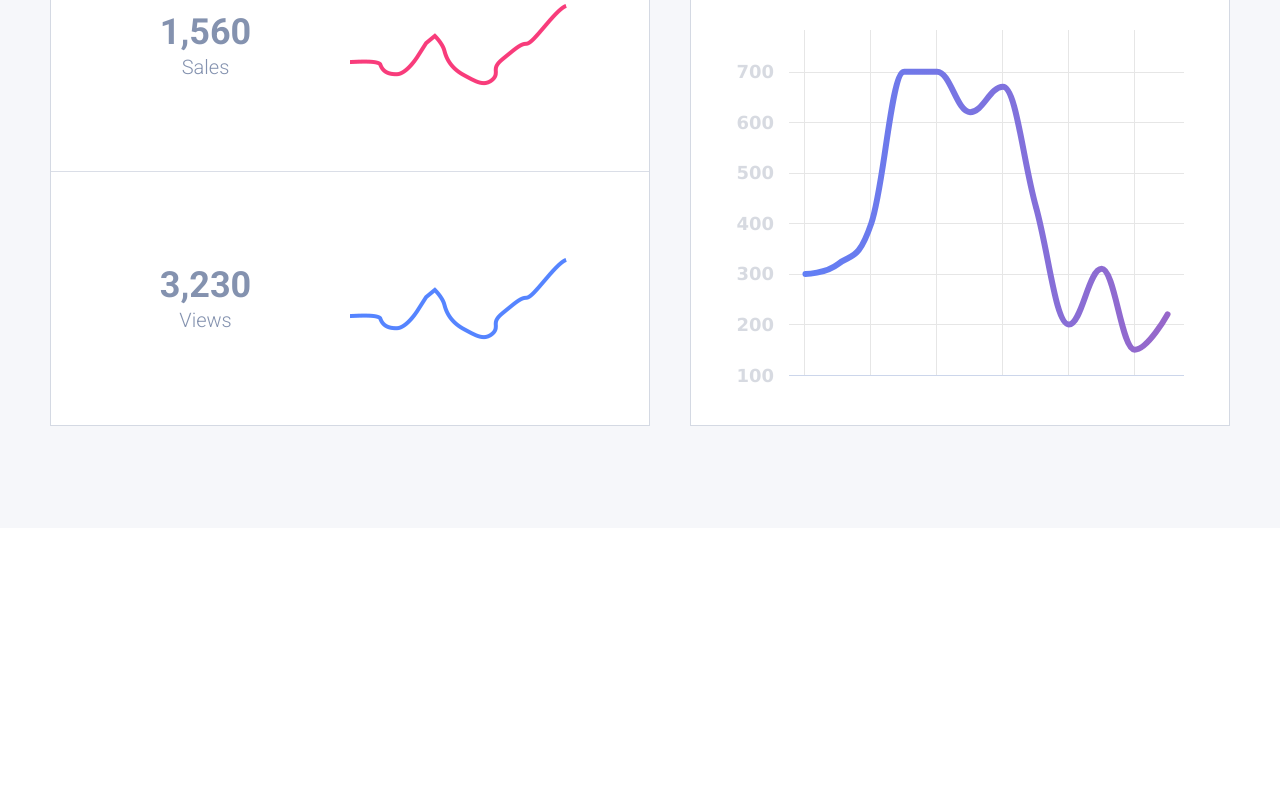
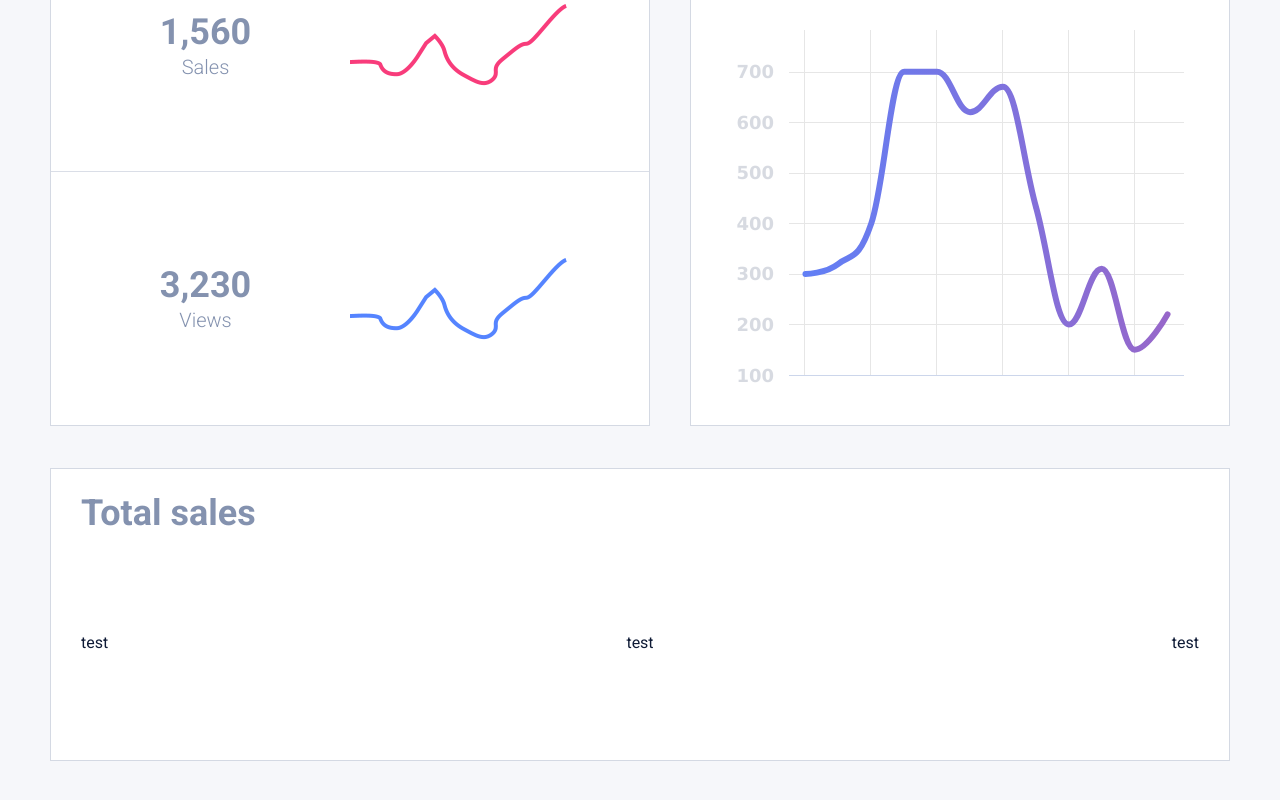
Before and after one commit to AlexKobiliansky/mercury, a React (Create React App) app: page /statistics in a window 1280 px wide. Shown: the part 354-1154 px from the top of the page. Before the commit the page ends 882 px from the top, so only its background shows below. Built offline with nearby package versions, Linux system fonts and the light colour scheme; sample sign-in values are in the browser's storage; what javascript-time-ago would draw is missing.

Commit message:
create block with circles (blank for now) on Statistics page

```diff
--- a/src/components/Home/Home.module.sass
+++ b/src/components/Home/Home.module.sass
@@ -35,6 +35,8 @@
   padding: 20px 30px
   border-bottom: 1px solid #d4d9e3
   height: 87px
+  &.noBorderHeader
+    border: none
 
 .marginHeader
   margin-bottom: 25px
--- /dev/null
+++ b/src/components/Statistics/Circle/Circle.jsx
@@ -0,0 +1,13 @@
+import React from 'react';
+//styles
+import s from './Circle.module.sass'
+
+function Circle(props) {
+    return (
+        <div className={s.circle}>
+            test
+        </div>
+    );
+}
+
+export default Circle;
--- a/src/components/Statistics/Statistics.jsx
+++ b/src/components/Statistics/Statistics.jsx
@@ -10,9 +10,11 @@ import TotalStats from "./TotalStats/TotalStats";
 import ActiveUsersChartConfig from "../../config/ActiveUsersChart.config";
 //styles
 import hs from '../Home/Home.module.sass';
+import s from './Statistics.module.sass';
 //images
 import statsImg1 from 'img/stats-img-1.png';
 import statsImg2 from 'img/stats-img-2.png';
+import Circle from "./Circle/Circle";
 
 
 function Statistics(props) {
@@ -76,7 +78,17 @@ function Statistics(props) {
                 </Box>
             </div>
 
+            <Box>
+                <BoxHeader customClass={`${hs.paddingHeader} ${hs.noBorderHeader}`}>
+                    <h2>Total sales</h2>
+                </BoxHeader>
 
+                <div className={s.circlesWrap}>
+                    <Circle />
+                    <Circle />
+                    <Circle />
+                </div>
+            </Box>
         </div>
 
 
--- /dev/null
+++ b/src/components/Statistics/Statistics.module.sass
@@ -0,0 +1,5 @@
+.circlesWrap
+  display: flex
+  align-items: center
+  justify-content: space-between
+  padding: 75px 30px 105px
```
Also changed, not shown: src/components/Statistics/Circle/Circle.module.sass (added).
